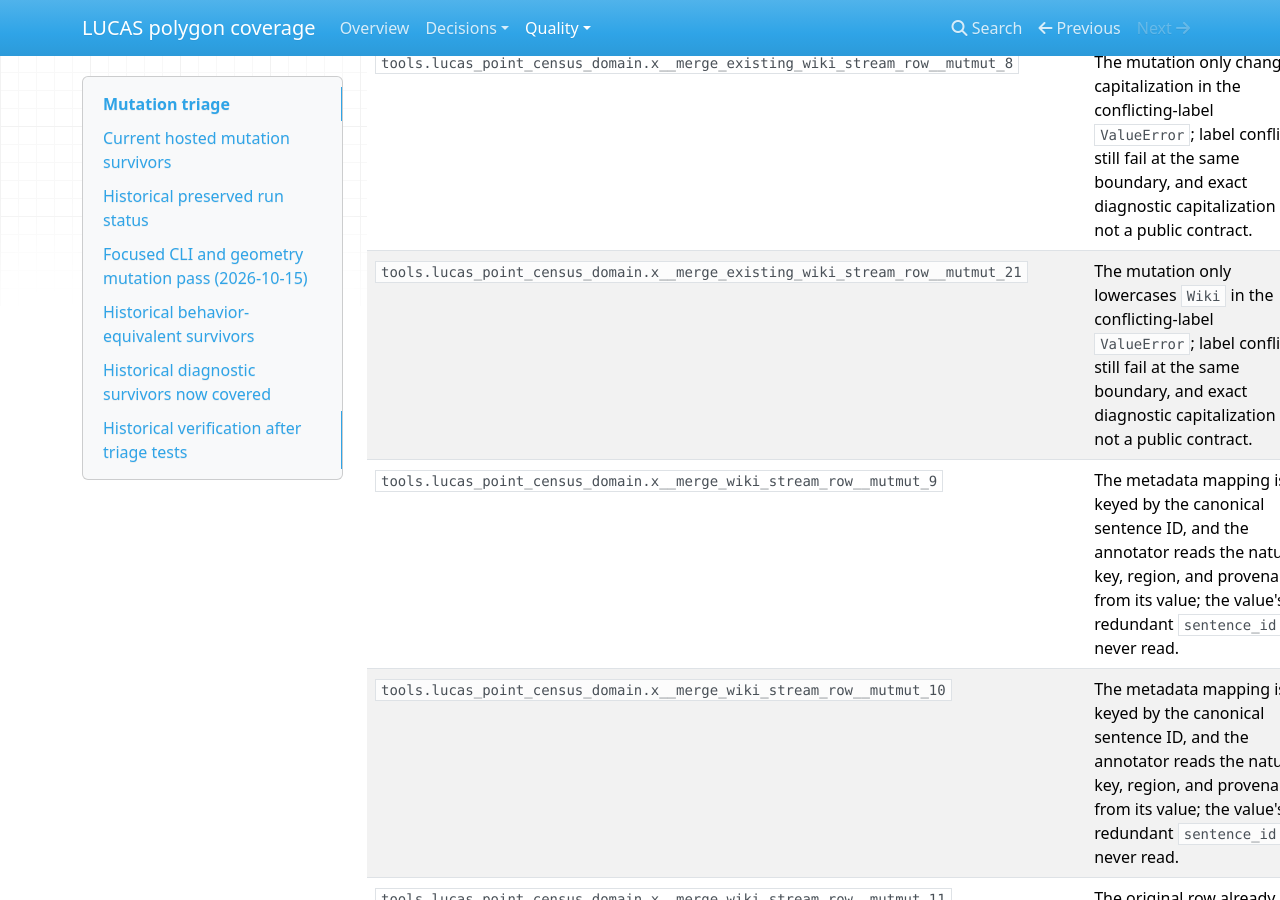
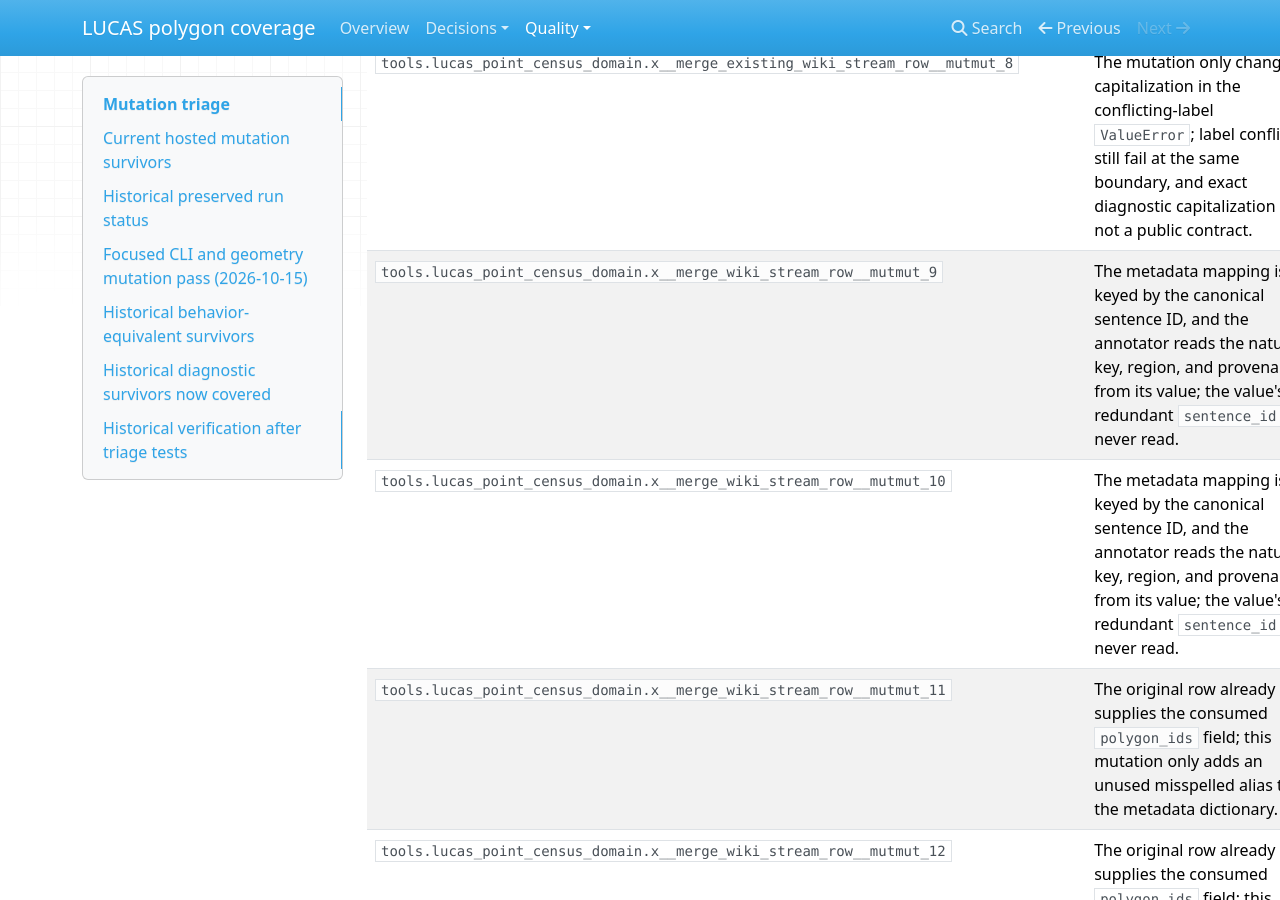
Before and after one commit to NoeFlandre/osm-polygon-lucas, an MkDocs documentation site: the page built from docs/quality/mutation-triage.md, in a window 1280 px wide and 900 px high, scrolled down 799 px. Built offline with MkDocs 1.6.1, drawn with Linux system fonts in a browser that asks for light colours; nearby versions of some CDN libraries.

Commit message:
docs: remove stale mutation triage entry

```diff
--- a/docs/quality/mutation-triage.md
+++ b/docs/quality/mutation-triage.md
@@ -10,7 +10,6 @@ The mutation job compares every surviving mutant ID against this table. An undoc
 | `tools.lucas_point_census_domain.x_sample_combined_wiki_cohort__mutmut_4` | The mutation only changes capitalization in the empty-stream `ValueError`; the same input still fails at the same boundary, and exact diagnostic capitalization is not a public contract. |
 | `tools.lucas_point_census_domain.x__merge_existing_wiki_stream_row__mutmut_7` | The mutation only changes the conflicting-label `ValueError` wording; label conflicts still fail at the same boundary, and exact diagnostic wording is not a public contract. |
 | `tools.lucas_point_census_domain.x__merge_existing_wiki_stream_row__mutmut_8` | The mutation only changes capitalization in the conflicting-label `ValueError`; label conflicts still fail at the same boundary, and exact diagnostic capitalization is not a public contract. |
-| `tools.lucas_point_census_domain.x__merge_existing_wiki_stream_row__mutmut_21` | The mutation only lowercases `Wiki` in the conflicting-label `ValueError`; label conflicts still fail at the same boundary, and exact diagnostic capitalization is not a public contract. |
 | `tools.lucas_point_census_domain.x__merge_wiki_stream_row__mutmut_9` | The metadata mapping is keyed by the canonical sentence ID, and the annotator reads the natural key, region, and provenance from its value; the value's redundant `sentence_id` is never read. |
 | `tools.lucas_point_census_domain.x__merge_wiki_stream_row__mutmut_10` | The metadata mapping is keyed by the canonical sentence ID, and the annotator reads the natural key, region, and provenance from its value; the value's redundant `sentence_id` is never read. |
 | `tools.lucas_point_census_domain.x__merge_wiki_stream_row__mutmut_11` | The original row already supplies the consumed `polygon_ids` field; this mutation only adds an unused misspelled alias to the metadata dictionary. |
```
